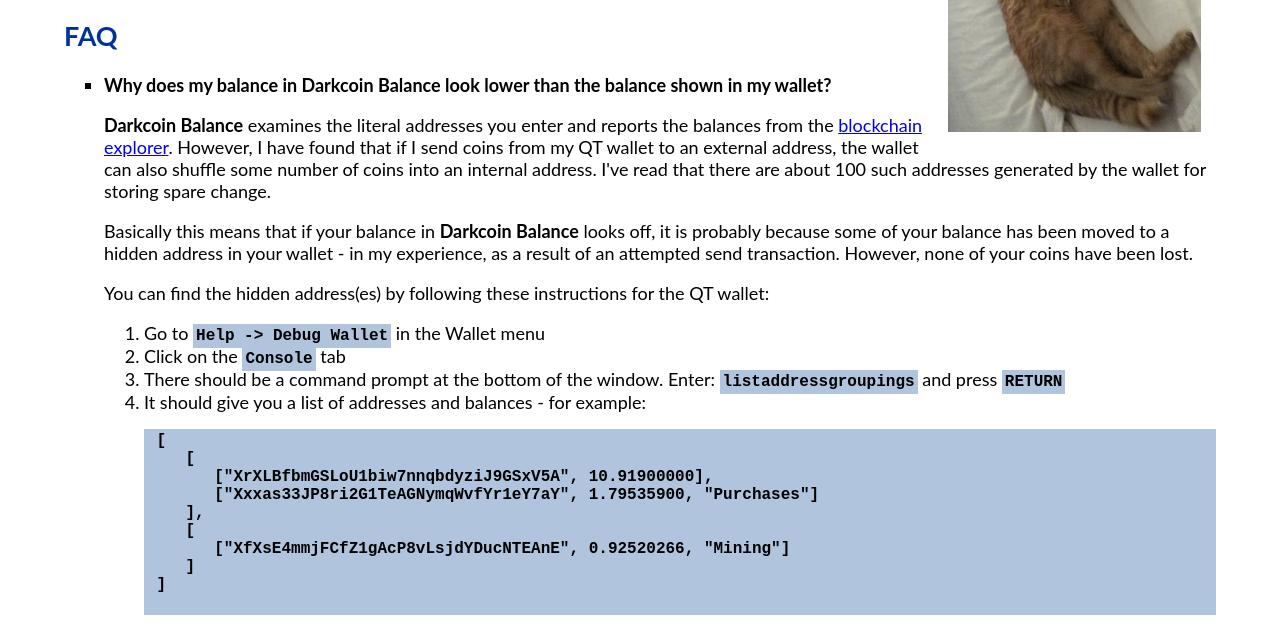
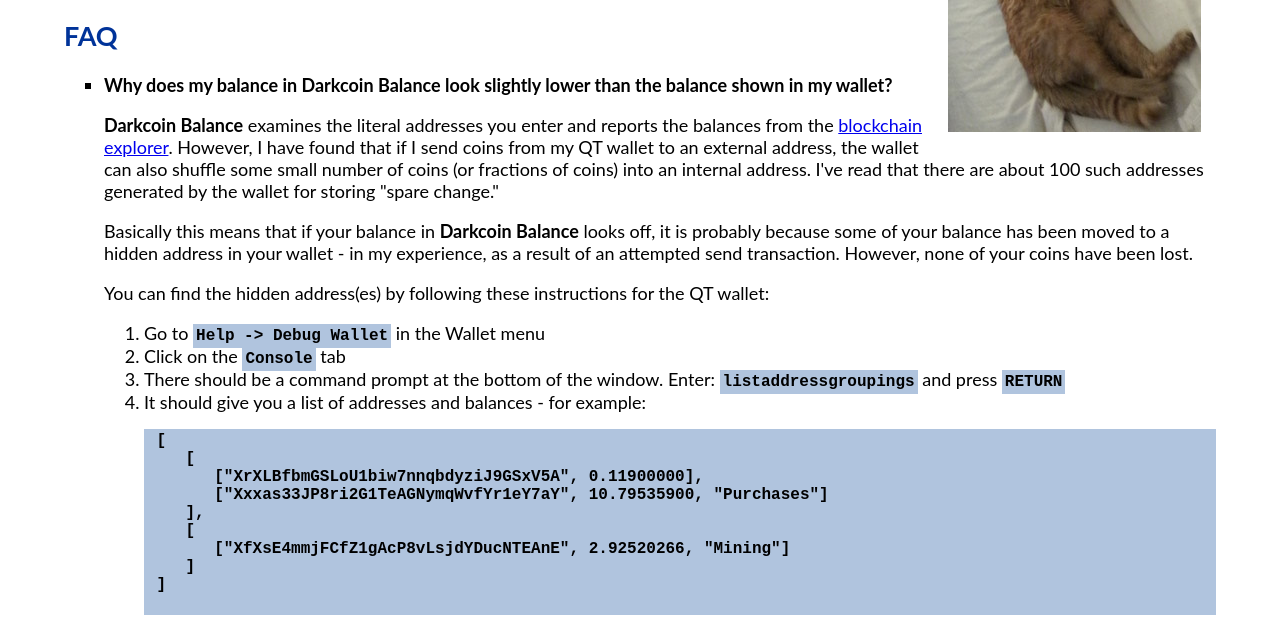
Before and after one commit to psydrake/darkcoinBalance, a browser extension: page webapp/merges/support.html in a window 1280 px wide. Shown: the part 305-935 px from the top of the page. Drawn offline with Linux system fonts and the light colour scheme.

Commit message:
explaining spare change wallet addresses issue

```diff
--- a/webapp/merges/support.html
+++ b/webapp/merges/support.html
@@ -59,9 +59,9 @@
 <div class="clear" id="FAQ">
 	<h2>FAQ</h2>
 	<ul>
-		<li id="FAQ_why_does_my_balance"><p><strong>Why does my balance in Darkcoin Balance look lower than the balance shown in my wallet?</strong></p>
+		<li id="FAQ_why_does_my_balance"><p><strong>Why does my balance in Darkcoin Balance look slightly lower than the balance shown in my wallet?</strong></p>
 			<p>
-			<strong>Darkcoin Balance</strong> examines the literal addresses you enter and reports the balances from the <a href="http://explorer.darkcoin.io/chain/DarkCoin/">blockchain explorer</a>. However, I have found that if I send coins from my QT wallet to an external address, the wallet can also shuffle some number of coins into an internal address. I've read that there are about 100 such addresses generated by the wallet for storing spare change.
+			<strong>Darkcoin Balance</strong> examines the literal addresses you enter and reports the balances from the <a href="http://explorer.darkcoin.io/chain/DarkCoin/">blockchain explorer</a>. However, I have found that if I send coins from my QT wallet to an external address, the wallet can also shuffle some small number of coins (or fractions of coins) into an internal address. I've read that there are about 100 such addresses generated by the wallet for storing &quot;spare change.&quot;
 			</p>
 			<p>
 			Basically this means that if your balance in <strong>Darkcoin Balance</strong> looks off, it is probably because some of your balance has been moved to a hidden address in your wallet - in my experience, as a result of an attempted send transaction. However, none of your coins have been lost.
@@ -79,11 +79,11 @@
 					<pre>
  [
     [
-       ["XrXLBfbmGSLoU1biw7nnqbdyziJ9GSxV5A", 10.91900000],
-       ["Xxxas33JP8ri2G1TeAGNymqWvfYr1eY7aY", 1.79535900, "Purchases"]
+       ["XrXLBfbmGSLoU1biw7nnqbdyziJ9GSxV5A", 0.11900000],
+       ["Xxxas33JP8ri2G1TeAGNymqWvfYr1eY7aY", 10.79535900, "Purchases"]
     ],
     [
-       ["XfXsE4mmjFCfZ1gAcP8vLsjdYDucNTEAnE", 0.92520266, "Mining"]
+       ["XfXsE4mmjFCfZ1gAcP8vLsjdYDucNTEAnE", 2.92520266, "Mining"]
     ]
  ]
 					</pre>
```
